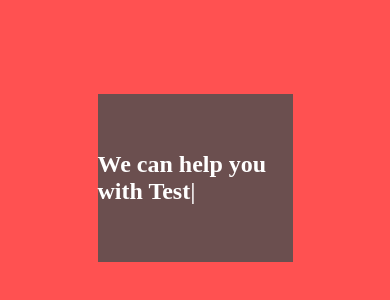
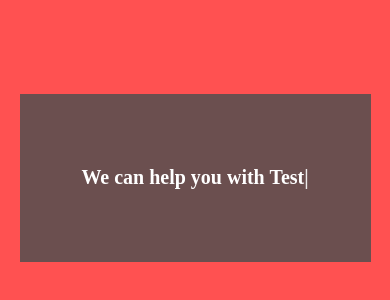
Before and after one commit to rasullyusufov/typed-js, a plain HTML site: page index.html in a window 390 px wide. Shown: the part 244-544 px from the top of the page. Drawn offline with Linux system fonts and the light colour scheme.

Commit message:
Update style.css

```diff
--- a/style.css
+++ b/style.css
@@ -17,3 +17,17 @@ header{
     justify-content: center;
     align-items: center;
 }
+h2{
+    padding: 10px;
+}
+
+@media(max-width: 700px){
+    header{
+        width: 90%;
+    }
+}
+@media(max-width: 400px){
+  h2{
+      font-size: 20px;
+  }
+}
```
